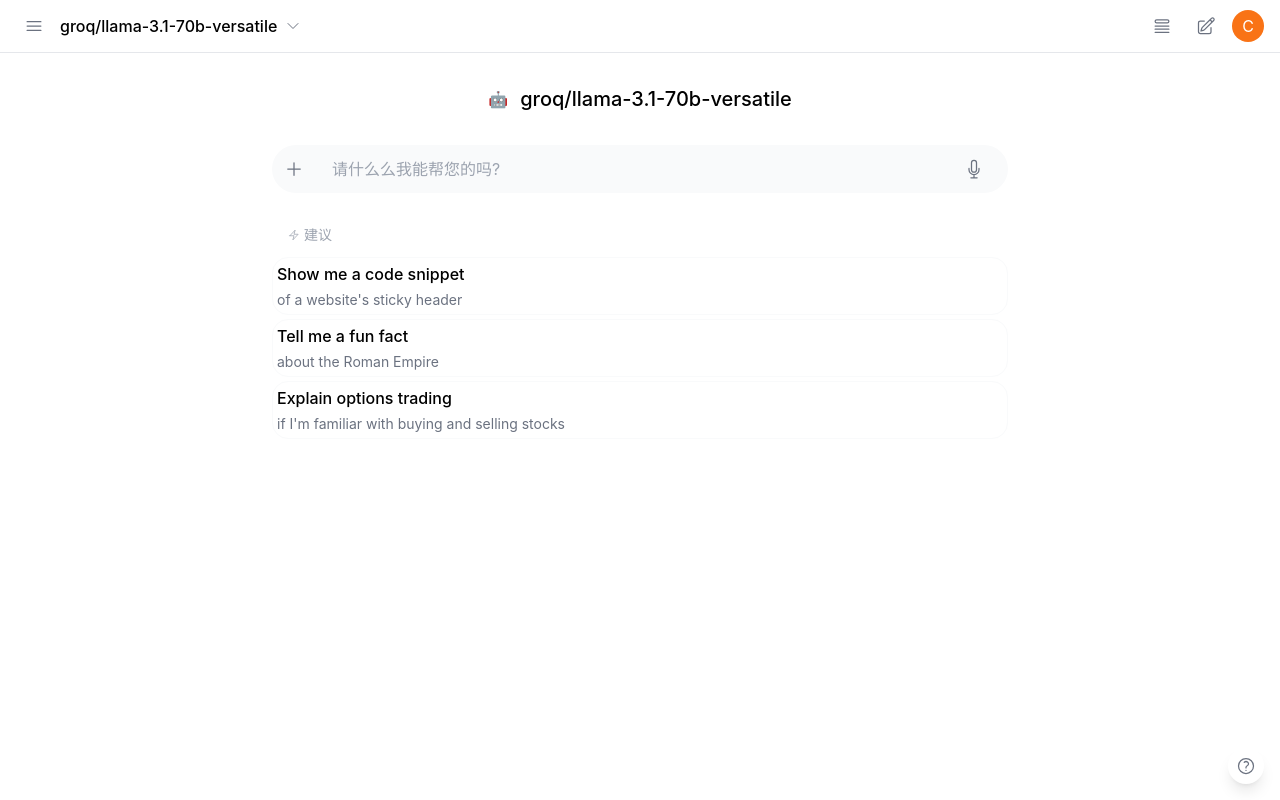
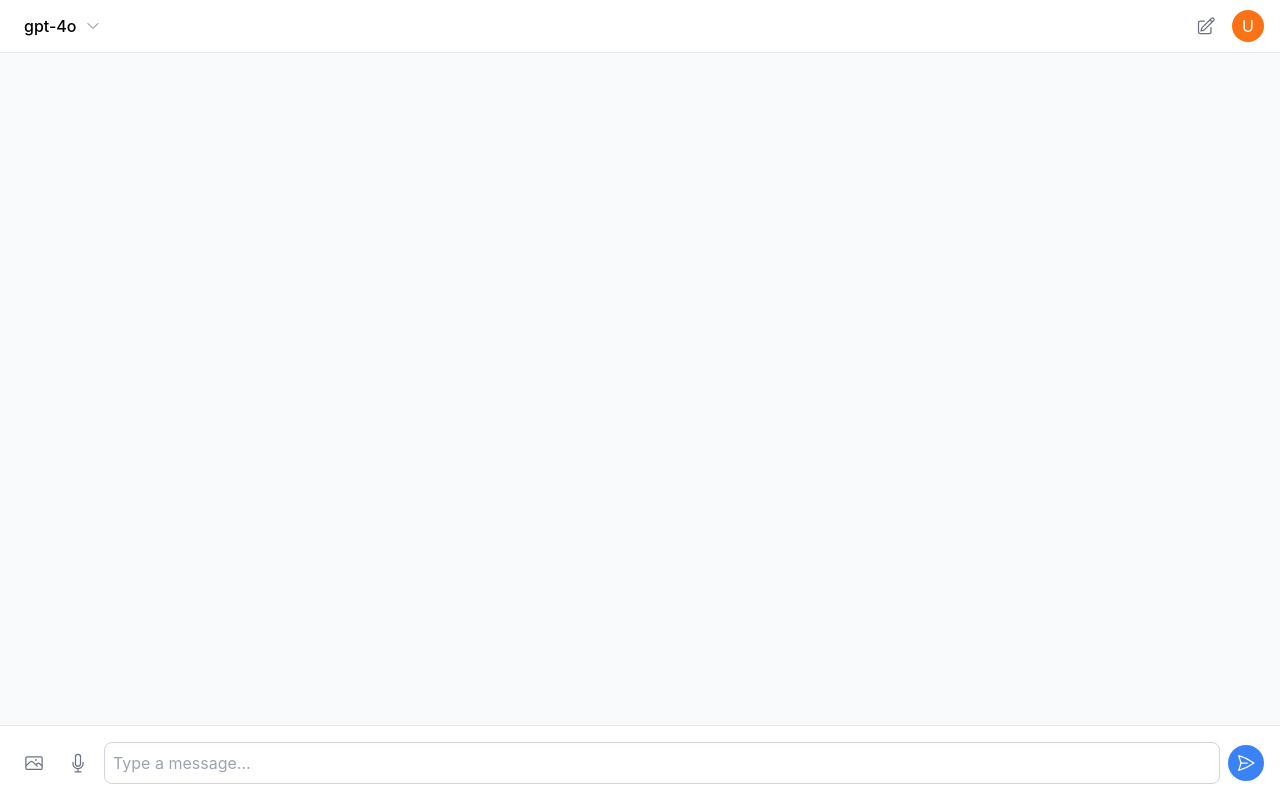
Before and after one commit to kuangquanshuisn/chatto, a Vue app in the folder frontend/: page /chat in a window 1280 px wide. Built offline with nearby package versions, Linux system fonts and the light colour scheme.

Commit message:
重写对话框

```diff
--- /dev/null
+++ b/frontend/src/components/ChatInput.vue
@@ -0,0 +1,47 @@
+<template>
+    <form @submit.prevent="handleSubmit" class="border-t border-gray-200 bg-white p-4">
+      <div class="flex items-center gap-2">
+        <button type="button" class="p-2 hover:bg-gray-100 rounded-full">
+          <PhotoIcon class="w-5 h-5 text-gray-500" />
+        </button>
+        <button type="button" class="p-2 hover:bg-gray-100 rounded-full">
+          <MicrophoneIcon class="w-5 h-5 text-gray-500" />
+        </button>
+        <input
+          v-model="message"
+          type="text"
+          placeholder="Type a message..."
+          class="flex-1 p-2 border border-gray-300 rounded-lg focus:outline-none focus:ring-2 focus:ring-blue-500"
+        />
+        <button
+          type="submit"
+          class="p-2 bg-blue-500 text-white rounded-full hover:bg-blue-600 transition-colors"
+        >
+          <PaperAirplaneIcon class="w-5 h-5" />
+        </button>
+      </div>
+    </form>
+  </template>
+
+  <script setup lang="ts">
+  import { ref } from 'vue';
+  import {
+    FaceSmileIcon,
+    PhotoIcon,
+    MicrophoneIcon,
+    PaperAirplaneIcon
+  } from '@heroicons/vue/24/outline';
+
+  const props = defineProps<{
+    onSendMessage: (message: string) => void;
+  }>();
+
+  const message = ref('');
+
+  const handleSubmit = () => {
+    if (message.value.trim()) {
+      props.onSendMessage(message.value);
+      message.value = '';
+    }
+  };
+  </script>
--- a/frontend/src/components/HelloWorld.vue
+++ /dev/null
@@ -1,43 +0,0 @@
-<script setup>
-import { ref } from 'vue'
-
-defineProps({
-  msg: String,
-})
-
-const count = ref(0)
-</script>
-
-<template>
-  <h1>{{ msg }}</h1>
-
-  <div class="card">
-    <button type="button" @click="count++">count is {{ count }}</button>
-    <p>
-      Edit
-      <code>components/HelloWorld.vue</code> to test HMR
-    </p>
-  </div>
-
-  <p>
-    Check out
-    <a href="https://vuejs.org/guide/quick-start.html#local" target="_blank"
-      >create-vue</a
-    >, the official Vue + Vite starter
-  </p>
-  <p>
-    Learn more about IDE Support for Vue in the
-    <a
-      href="https://vuejs.org/guide/scaling-up/tooling.html#ide-support"
-      target="_blank"
-      >Vue Docs Scaling up Guide</a
-    >.
-  </p>
-  <p class="read-the-docs">Click on the Vite and Vue logos to learn more</p>
-</template>
-
-<style scoped>
-.read-the-docs {
-  color: #888;
-}
-</style>
--- /dev/null
+++ b/frontend/src/components/Message.vue
@@ -0,0 +1,27 @@
+<template>
+    <div :class="`flex items-start gap-4 p-4 ${isAI ? 'justify-start' : 'justify-end'}`">
+      <div
+        v-if="isAI"
+        class="w-8 h-8 rounded-full flex items-center justify-center flex-shrink-0 bg-blue-500 text-white"
+      >
+        AI
+      </div>
+      <MessageBubble :content="content" :isAI="isAI" :timestamp="timestamp" />
+      <div
+        v-if="!isAI"
+        class="w-8 h-8 rounded-full flex items-center justify-center flex-shrink-0 bg-gray-200"
+      >
+        U
+      </div>
+    </div>
+  </template>
+
+  <script setup lang="ts">
+  import MessageBubble from './MessageBubble.vue';
+
+  defineProps<{
+    content: string;
+    isAI: boolean;
+    timestamp: string;
+  }>();
+  </script>
--- /dev/null
+++ b/frontend/src/components/MessageBubble.vue
@@ -0,0 +1,48 @@
+<template>
+    <div :class="`flex flex-col ${isAI ? 'items-start' : 'items-end'} max-w-[80%]`">
+      <div class="flex items-center gap-2 mb-1 px-2">
+        <span class="text-sm text-gray-500">{{ timestamp }}</span>
+        <span class="font-medium">{{ isAI ? 'AI Assistant' : 'You' }}</span>
+      </div>
+      <div
+        :class="`rounded-2xl p-4 ${
+          isAI ? 'bg-white border border-gray-200' : 'bg-blue-500 text-white'
+        }`"
+      >
+        <p class="mb-2">{{ content }}</p>
+        <div :class="`flex gap-2 ${isAI ? 'justify-start' : 'justify-end'}`">
+          <button :class="`p-1 rounded hover:bg-${isAI ? 'gray-100' : 'blue-600'}`">
+            <HandThumbUpIcon :class="`w-4 h-4 ${isAI ? 'text-gray-500' : 'text-white'}`" />
+          </button>
+          <button :class="`p-1 rounded hover:bg-${isAI ? 'gray-100' : 'blue-600'}`">
+            <HandThumbDownIcon :class="`w-4 h-4 ${isAI ? 'text-gray-500' : 'text-white'}`" />
+          </button>
+          <button :class="`p-1 rounded hover:bg-${isAI ? 'gray-100' : 'blue-600'}`">
+            <ClipboardDocumentIcon :class="`w-4 h-4 ${isAI ? 'text-gray-500' : 'text-white'}`" />
+          </button>
+          <button :class="`p-1 rounded hover:bg-${isAI ? 'gray-100' : 'blue-600'}`">
+            <ChatBubbleLeftIcon :class="`w-4 h-4 ${isAI ? 'text-gray-500' : 'text-white'}`" />
+          </button>
+          <button :class="`p-1 rounded hover:bg-${isAI ? 'gray-100' : 'blue-600'}`">
+            <TrashIcon :class="`w-4 h-4 ${isAI ? 'text-gray-500' : 'text-white'}`" />
+          </button>
+        </div>
+      </div>
+    </div>
+  </template>
+
+  <script setup lang="ts">
+  import {
+    HandThumbUpIcon,
+    HandThumbDownIcon,
+    ClipboardDocumentIcon,
+    ChatBubbleLeftIcon,
+    TrashIcon
+  } from '@heroicons/vue/24/outline';
+
+  defineProps<{
+    content: string;
+    isAI: boolean;
+    timestamp: string;
+  }>();
+  </script>
--- a/frontend/src/router/index.js
+++ b/frontend/src/router/index.js
@@ -1,7 +1,7 @@
 import { createRouter, createWebHistory } from 'vue-router';
 import Register from '../views/Register.vue';
 import LoginPage from '../views/LoginPage.vue';
-import ChatPage from '../views/ChatPage.vue';
+import ChatContainer from '../views/ChatContainer.vue';
 
 const routes = [
   {
@@ -21,7 +21,7 @@
   {
     path: '/chat',
     name: 'Chat',
-    component: ChatPage
+    component: ChatContainer
   }
 ];
 
--- /dev/null
+++ b/frontend/src/views/ChatContainer.vue
@@ -0,0 +1,140 @@
+<template>
+  <div class="flex flex-col h-screen">
+    <!-- Header -->
+    <header class="border-b border-gray-200">
+      <div class="flex items-center justify-between px-4 py-2">
+        <div class="flex items-center space-x-2 relative">
+          <button
+            @click.stop="isModelSelectOpen = !isModelSelectOpen"
+            class="flex items-center space-x-2 hover:bg-gray-100 px-2 py-1 rounded-lg model-select-button"
+          >
+            <span class="font-medium">{{ selectedModel }}</span>
+            <ChevronDownIcon class="h-4 w-4 text-gray-500" />
+          </button>
+
+          <!-- Model Selection Popup -->
+          <div
+            v-if="isModelSelectOpen"
+            class="absolute top-full left-0 mt-2 w-64 bg-white rounded-lg shadow-lg border border-gray-200 py-2 z-50 model-select-popup"
+            @click.stop
+          >
+            <button
+              v-for="model in models"
+              :key="model"
+              @click="selectModel(model)"
+              class="w-full px-4 py-2 text-left hover:bg-gray-50 flex items-center justify-between"
+              :class="{ 'bg-gray-50': model === selectedModel }"
+            >
+              <span>{{ model }}</span>
+              <CheckIcon v-if="model === selectedModel" class="h-4 w-4 text-blue-500" />
+            </button>
+          </div>
+        </div>
+        <div class="flex items-center space-x-2">
+          <button class="p-2 hover:bg-gray-100 rounded-lg">
+            <PencilSquareIcon class="h-5 w-5 text-gray-500" />
+          </button>
+          <div class="w-8 h-8 bg-orange-500 rounded-full flex items-center justify-center text-white">
+            U
+          </div>
+        </div>
+      </div>
+    </header>
+
+    <div class="flex-1 overflow-y-auto bg-gray-50">
+      <Message
+        v-for="message in messages"
+        :key="message.id"
+        :content="message.content"
+        :isAI="message.isAI"
+        :timestamp="message.timestamp"
+      />
+      <div ref="messagesEndRef" />
+    </div>
+    <ChatInput :onSendMessage="handleSendMessage" />
+  </div>
+</template>
+
+<script setup lang="ts">
+import { ref, watch, onMounted, onUnmounted, nextTick } from 'vue';
+import Message from '../components/Message.vue';
+import ChatInput from '../components/ChatInput.vue';
+import { ChevronDownIcon, PencilSquareIcon, CheckIcon } from '@heroicons/vue/24/outline';
+
+interface ChatMessage {
+  id: string;
+  content: string;
+  isAI: boolean;
+  timestamp: string;
+}
+
+const models = ['gpt-4o', 'gemini', 'qwen2.5'];
+const selectedModel = ref('gpt-4o');
+const isModelSelectOpen = ref(false);
+
+const selectModel = (model: string) => {
+  selectedModel.value = model;
+  isModelSelectOpen.value = false;
+};
+
+// Close model selection when clicking outside
+const handleClickOutside = (event: MouseEvent) => {
+  if (isModelSelectOpen.value) {
+    const target = event.target as HTMLElement;
+    const button = document.querySelector('.model-select-button');
+    const popup = document.querySelector('.model-select-popup');
+
+    if (!button?.contains(target) && !popup?.contains(target)) {
+      isModelSelectOpen.value = false;
+    }
+  }
+};
+
+onMounted(() => {
+  document.addEventListener('mousedown', handleClickOutside);
+});
+
+onUnmounted(() => {
+  document.removeEventListener('mousedown', handleClickOutside);
+});
+
+const messages = ref<ChatMessage[]>([]);
+const messagesEndRef = ref<HTMLDivElement | null>(null);
+
+const scrollToBottom = () => {
+  nextTick(() => {
+    const container = messagesEndRef.value?.parentElement;
+    if (container) {
+      container.scrollTop = container.scrollHeight;
+    }
+  });
+};
+
+watch(messages, () => {
+  scrollToBottom();
+}, { deep: true });
+
+const handleSendMessage = (content: string) => {
+  const newMessage: ChatMessage = {
+    id: Date.now().toString(),
+    content,
+    isAI: false,
+    timestamp: new Date().toLocaleTimeString(),
+  };
+
+  messages.value.push(newMessage);
+  scrollToBottom();
+
+  // Simulate AI response
+  setTimeout(() => {
+    const aiResponse: ChatMessage = {
+      id: (Date.now() + 1).toString(),
+      content: 'This is a simulated AI response.',
+      isAI: true,
+      timestamp: new Date().toLocaleTimeString(),
+    };
+    messages.value.push(aiResponse);
+    scrollToBottom();
+  }, 1000);
+};
+</script>
```
